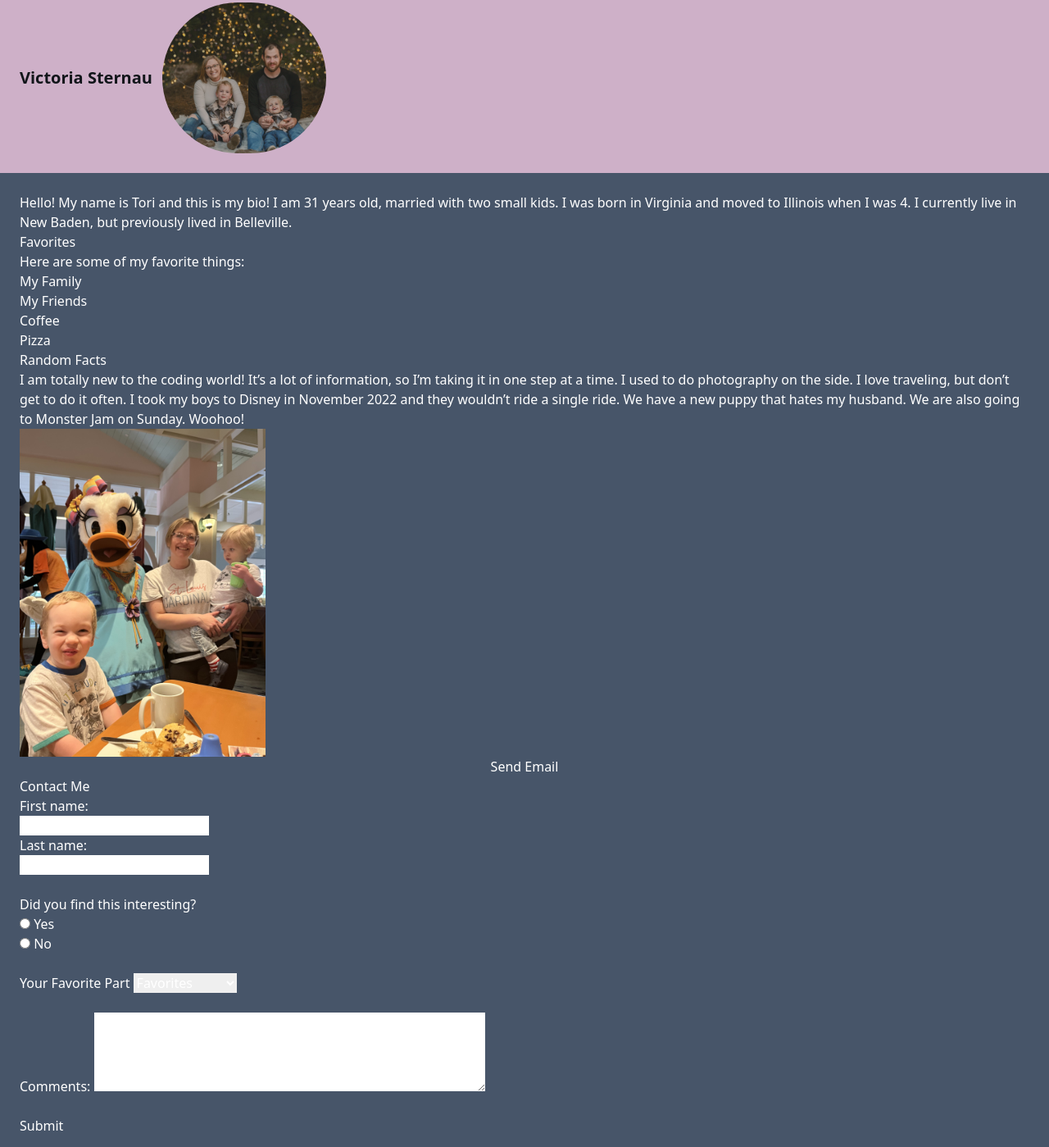
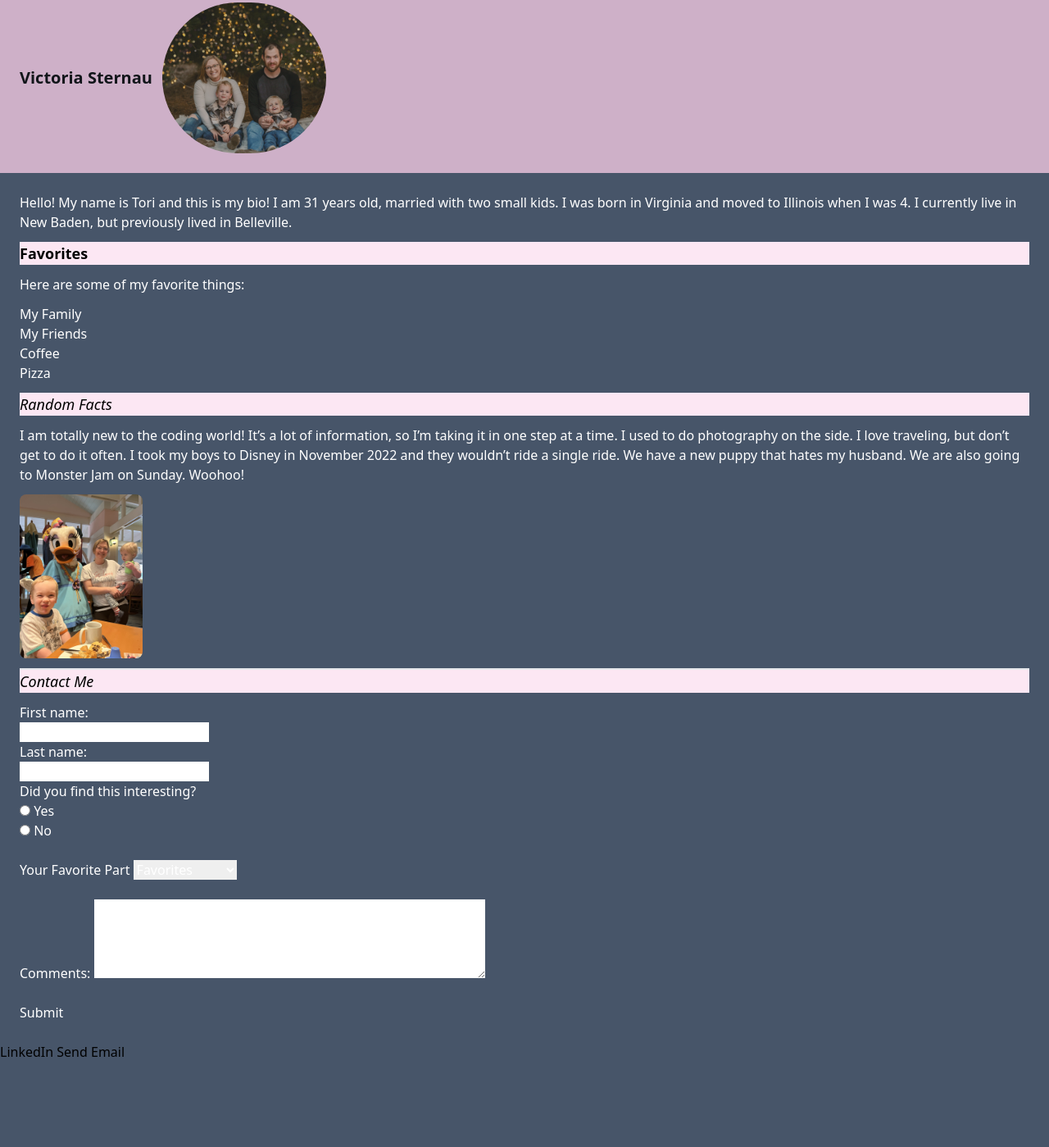
Before and after one commit to SWIC-177/html-css-skills-demo-vsternau, a website built with Vite: page index.html in a window 1280 px wide. Shown: the part 21-1420 px from the top of the page at 82% size. After the commit the page ends 1316 px from the top, so only its background shows below. Built offline with nearby package versions, Linux system fonts and the light colour scheme.

Commit message:
Add styling to Favorites and Random Facts

```diff
--- a/index.html
+++ b/index.html
@@ -16,6 +16,7 @@
   <img src="family.jpg" alt="My Family" width="200px" height="200px" class="rounded-full" />
   </header>
   <main class="text-white p-6">
+    <section class="*:mb-3">
   <p>
   Hello! My name is Tori and this is my bio! I am 31 years old,
   married with two small kids. I was born in Virginia and moved to
@@ -23,7 +24,7 @@
    lived in Belleville.
   </p>
 
-    <h2>Favorites</h2>
+    <h2 class="text-lg font-semibold mb-3 bg-pink-100 text-black">Favorites</h2>
 
 <p>Here are some of my favorite things:
 <ul>
@@ -35,28 +36,25 @@
 
 </p>
 
-<h3>Random Facts</h3>
+<h3 class="text-lg italic mb-3 bg-pink-100 text-black">Random Facts</h3>
 <p>I am totally new to the coding world! It’s a lot of information, so I’m taking it in one step at a time.
    I used to do photography on the side. I love traveling, but don’t get to do it often. I took my boys to Disney in November 2022
    and they wouldn’t ride a single ride. We have a new puppy that hates my husband.
     We are also going to Monster Jam on Sunday. Woohoo!</p>
-
-<p><img src="disney2.jpg" alt="Disney" width="300px "/>
-
-<center> <a href = "mailto: victoria.sternau@student.swic.edu">Send Email</a></center>
+  </section>
+<p><img src="disney2.jpg" alt="Disney" width="150px" height="150px" class="rounded-lg gap-3 mt-3 mb-3" />
 </p>
 
+<p><form class="border-t-2">
 
-<form>
-
-<h4>Contact Me</h4>
+  <h3 class="text-lg italic mb-3 bg-pink-100 text-black">Contact Me</h3>
 
 <label for="firstname">First name:</label><br>
 <input type="text" id="firstname" name="firstname"><br>
 <label for="lastname">Last name:</label><br>
 <input type="text" id="lastname" name="lastname">
-<br>
-<br>
+</form> </p>
+
 <fieldset>
 
     <legend> Did you find this interesting?</legend>
@@ -106,7 +104,10 @@
   </body>
 
   <footer>
-<a href="https://www.linkedin.com/in/victoria-sternau-r-t-r-m-782621246">LinkedIn</a>
+<p> <a href="https://www.linkedin.com/in/victoria-sternau-r-t-r-m-782621246">LinkedIn</a>
+  <a href = "mailto: victoria.sternau@student.swic.edu">Send Email</a>
+  </p>
+
   </footer>
 
 </html>
```
